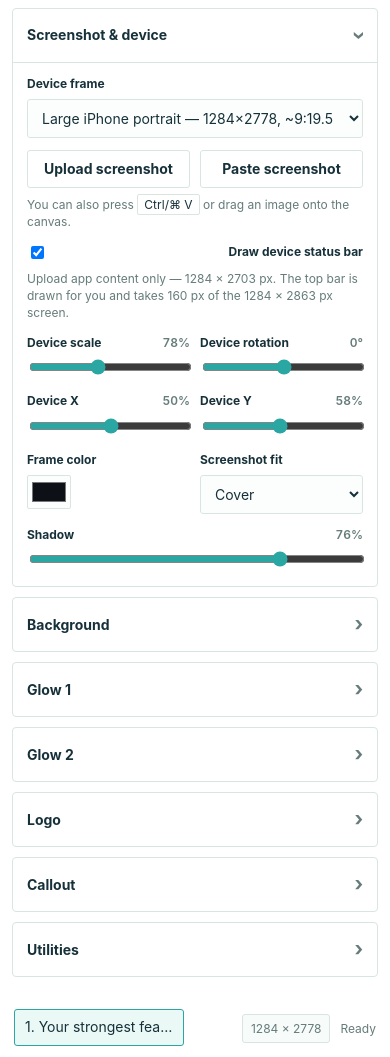
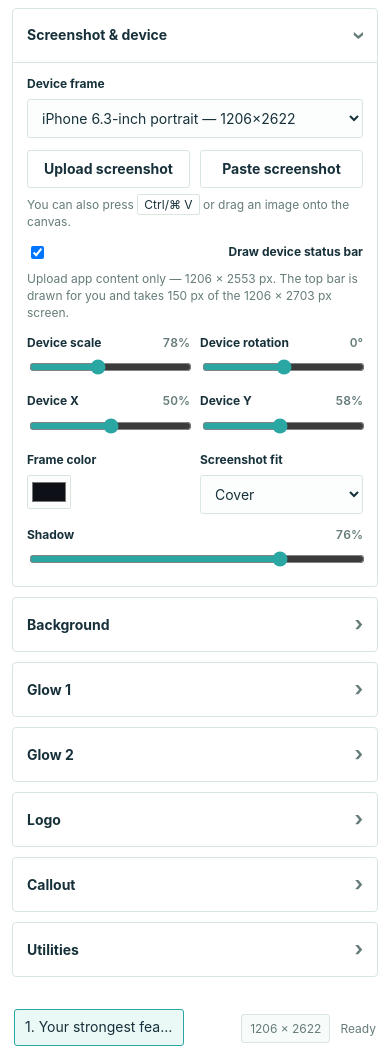
Before and after one commit to gsiou/appslides-studio, a website built with Vite: page index.html in a window 390 px wide. Shown: the part 814-1871 px from the top of the page. Built offline with nearby package versions, Linux system fonts and the light colour scheme.

Commit message:
fix: update iPhone export dimensions for App Store Connect

```diff
--- a/index.html
+++ b/index.html
@@ -111,7 +111,7 @@
           <div class="field">
             <label>Device frame</label>
             <select data-bind="device">
-              <option value="iphone">Large iPhone portrait — 1284×2778, ~9:19.5</option>
+              <option value="iphone">iPhone 6.3-inch portrait — 1206×2622</option>
               <option value="ipad">iPad Pro portrait — 2048×2732, ~3:4</option>
               <option value="ipadLandscape">iPad Pro landscape — 2732×2048, ~4:3</option>
               <option value="ipadLandscapeSmall">iPad landscape app screenshot — 2160×1620, 4:3</option>
@@ -278,7 +278,7 @@
       <div class="workspacebar">
         <div class="slides" id="slides"></div>
         <div class="spacer"></div>
-        <span class="pill" id="dimensions">1284 × 2778</span>
+        <span class="pill" id="dimensions">1206 × 2622</span>
         <span class="status" id="status">Ready</span>
       </div>
       <div class="stage-wrap" id="dropZone">
--- a/src/main.js
+++ b/src/main.js
@@ -2,7 +2,7 @@
   "use strict";
 
   const DEVICE = {
-    iphone: { name:"iPhone 15 Plus", w:1284, h:2778, screenW:1284, topBar:.118, ratio:2778/1284, shellRadius:.078, screenPad:.027, screenRadius:.060 },
+    iphone: { name:"iPhone 6.3-inch", w:1206, h:2622, screenW:1206, topBar:.118, ratio:2622/1206, shellRadius:.078, screenPad:.027, screenRadius:.060 },
     ipad:   { name:"iPad Pro", w:2048, h:2732, screenW:2048, topBar:.035, ratio:2732/2048, shellRadius:.040, screenPad:.033, screenRadius:.026 },
     ipadLandscape:{ name:"iPad Pro Landscape", w:2732, h:2048, screenW:2732, topBar:.032, ratio:2048/2732, shellRadius:.040, screenPad:.033, screenRadius:.026 },
     ipadLandscapeSmall:{ name:"iPad Landscape Small", w:2732, h:2048, screenW:2160, topBar:.032, ratio:(1620/2160)*(1-.066)+.066, screenRatio:1620/2160, frameScale:.82, imageFit:"contain", shellRadius:.040, screenPad:.033, screenRadius:.026 },
```
